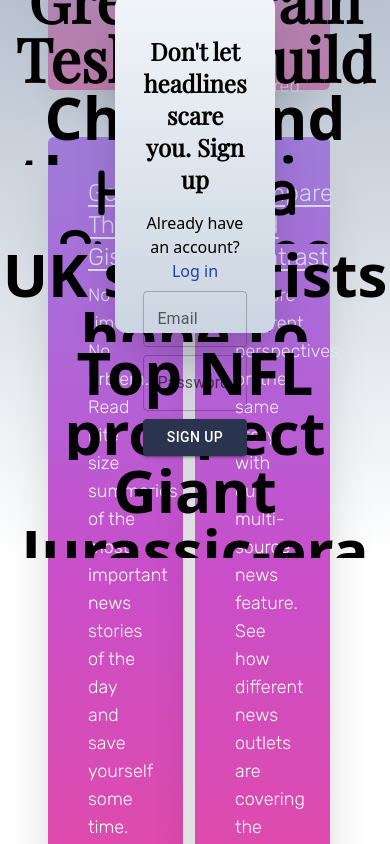
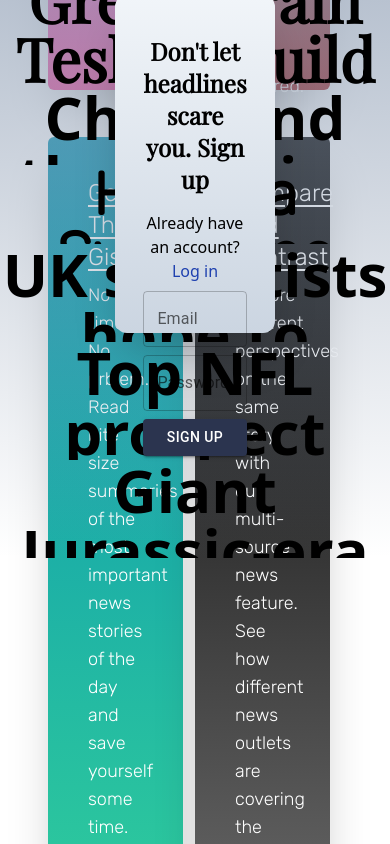
Before and after one commit to sergiuBuru/WorldSimplifiedNewsAppUI, a React (Vite) app in the folder WorldSimplifiedNewsAppUi/: page / in a window 390 px wide. Shown: the part 1974-2818 px from the top of the page. Built offline with nearby package versions, Linux system fonts and the light colour scheme; a web font is replaced by a local one.

Commit message:
fix gradient

```diff
--- a/WorldSimplifiedNewsAppUi/src/Components/About/About.jsx
+++ b/WorldSimplifiedNewsAppUi/src/Components/About/About.jsx
@@ -62,14 +62,30 @@ function About() {
           {/* {cardData.info.map((card) => (
             <FeaturesCard title={card.title} body={card.body} bgClass={card.bgClass} animationX={card.animationX} key={uuid()} />
           ))} */}
-          {cardData.info.map((card) => (
-            <motion.div key={card.title} ref={cardRef} className={"bg-gradient-to-b from-purple-500 to-pink-500 mdy:p-10 rounded-md lg:py-7 md:py-2 md:px-2 lg:px-4 py-3 px-2 shadow-2xl md:w-4/5 md:h-9/10 h-95/100 w-11/12 text-white "}
-                initial={{opacity: 0, x: card.animationX}} animate={cardInView ? {opacity: 1, x:0} : {opacity: 0}} transition={{duration: 1}}
+            <motion.div key={cardData.info[0].title} ref={cardRef} className={"bg-gradient-to-b from-purple-500 to-pink-500 mdy:p-10 rounded-md lg:py-7 md:py-2 md:px-2 lg:px-4 py-3 px-2 shadow-2xl md:w-4/5 md:h-9/10 h-95/100 w-11/12 text-white "}
+                initial={{opacity: 0, x: cardData.info[0].animationX}} animate={cardInView ? {opacity: 1, x:0} : {opacity: 0}} transition={{duration: 1}}
             >
-                <p className=" mdy:text-2xl xl:text-2xl md:text-xl text-sm font-rubik underline underline-offset-4">{card.title}</p>
-                <p className=" mdy:text-lg xl:text-base lg:text-base md:text-base sm:text-sm text-xs font-rubik mt-2">{card.body}</p>
+                <p className=" mdy:text-2xl xl:text-2xl md:text-xl text-sm font-rubik underline underline-offset-4">{cardData.info[0].title}</p>
+                <p className=" mdy:text-lg xl:text-base lg:text-base md:text-base sm:text-sm text-xs font-rubik mt-2">{cardData.info[0].body}</p>
             </motion.div>
-          ))}
+            <motion.div key={cardData.info[1].title} ref={cardRef} className={"bg-gradient-to-b from-cyan-900 to-red-800 mdy:p-10 rounded-md lg:py-7 md:py-2 md:px-2 lg:px-4 py-3 px-2 shadow-2xl md:w-4/5 md:h-9/10 h-95/100 w-11/12 text-white "}
+                initial={{opacity: 0, x: cardData.info[1].animationX}} animate={cardInView ? {opacity: 1, x:0} : {opacity: 0}} transition={{duration: 1}}
+            >
+                <p className=" mdy:text-2xl xl:text-2xl md:text-xl text-sm font-rubik underline underline-offset-4">{cardData.info[1].title}</p>
+                <p className=" mdy:text-lg xl:text-base lg:text-base md:text-base sm:text-sm text-xs font-rubik mt-2">{cardData.info[1].body}</p>
+            </motion.div>
+            <motion.div key={cardData.info[2].title} ref={cardRef} className={"bg-gradient-to-t from-emerald-400 to-cyan-600 mdy:p-10 rounded-md lg:py-7 md:py-2 md:px-2 lg:px-4 py-3 px-2 shadow-2xl md:w-4/5 md:h-9/10 h-95/100 w-11/12 text-white "}
+                initial={{opacity: 0, x: cardData.info[2].animationX}} animate={cardInView ? {opacity: 1, x:0} : {opacity: 0}} transition={{duration: 1}}
+            >
+                <p className=" mdy:text-2xl xl:text-2xl md:text-xl text-sm font-rubik underline underline-offset-4">{cardData.info[2].title}</p>
+                <p className=" mdy:text-lg xl:text-base lg:text-base md:text-base sm:text-sm text-xs font-rubik mt-2">{cardData.info[2].body}</p>
+            </motion.div>
+            <motion.div key={cardData.info[3].title} ref={cardRef} className={"bg-gradient-to-b from-black to-neutral-500 mdy:p-10 rounded-md lg:py-7 md:py-2 md:px-2 lg:px-4 py-3 px-2 shadow-2xl md:w-4/5 md:h-9/10 h-95/100 w-11/12 text-white "}
+                initial={{opacity: 0, x: cardData.info[3].animationX}} animate={cardInView ? {opacity: 1, x:0} : {opacity: 0}} transition={{duration: 1}}
+            >
+                <p className=" mdy:text-2xl xl:text-2xl md:text-xl text-sm font-rubik underline underline-offset-4">{cardData.info[3].title}</p>
+                <p className=" mdy:text-lg xl:text-base lg:text-base md:text-base sm:text-sm text-xs font-rubik mt-2">{cardData.info[3].body}</p>
+            </motion.div>
           {/* <FeaturesCard title={cardData.info[0].title} body={cardData.info[0].body} bgClass={cardData.info[0].bgClass} animationX={cardData.info[0].animationX} key={uuid()}/>
           <FeaturesCard title={cardData.info[1].title} body={cardData.info[1].body} bgClass={cardData.info[1].bgClass} animationX={cardData.info[1].animationX} key={uuid()}/>
           <FeaturesCard title={cardData.info[2].title} body={cardData.info[2].body} bgClass={cardData.info[2].bgClass} animationX={cardData.info[2].animationX} key={uuid()}/>
```
